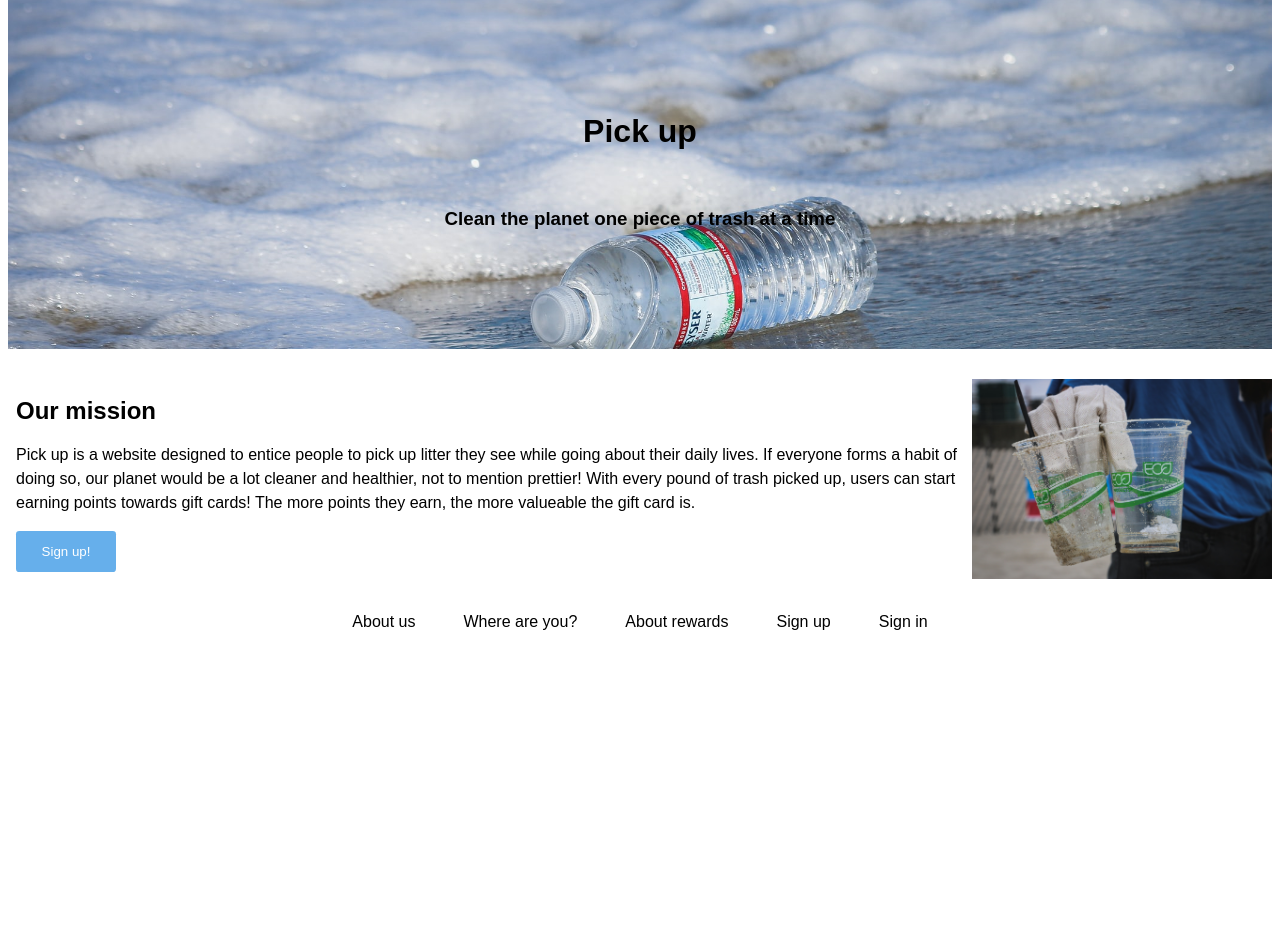
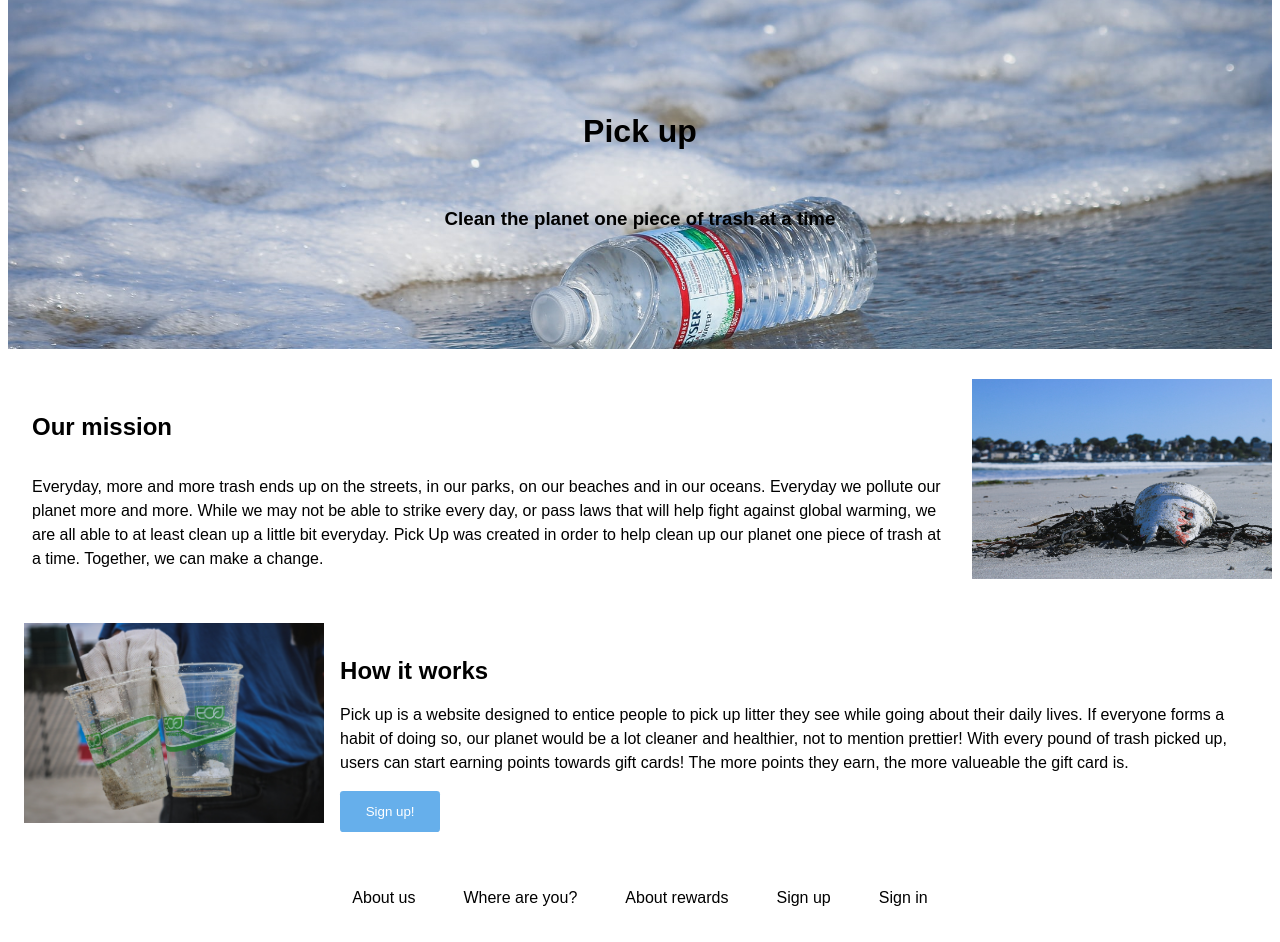
Before and after one commit to aevans1910/pick-up, a PHP site: page / in a window 1280 px wide. Shown: the part 81-1023 px from the top of the page. Before the commit the page ends 711 px from the top, so only its background shows below. Run offline with PHP 8.4, Linux system fonts and the light colour scheme.

Commit message:
[finish] home page

```diff
--- a/account.html
+++ b/account.html
@@ -4,7 +4,7 @@
         <meta charset="UTF-8">
         <meta name="viewport" content="width=device-width, initial-scale=1.0">
         <meta http-equiv="X-UA-Compatible" content="ie=edge">
-        <title>Eco tech</title>
+        <title>Pick Up</title>
 
         <!-- Link to personalized styles -->
         <link rel="stylesheet" href="style.css">
--- a/index.html
+++ b/index.html
@@ -4,7 +4,7 @@
         <meta charset="UTF-8">
         <meta name="viewport" content="width=device-width, initial-scale=1.0">
         <meta http-equiv="X-UA-Compatible" content="ie=edge">
-        <title>Eco tech</title>
+        <title>Pick Up</title>
 
         <!-- Link to personalized styles -->
         <link rel="stylesheet" href="style.css">
@@ -31,11 +31,32 @@
             </div>
         </div>
 
-        <!-- Image and text -->
+        <!-- Image and text 1-->
         <div id="img-and-text">
+            <div class="text">
+                <h2>Our mission</h2>
+                <p>Everyday, more and more trash ends up on the streets, in our parks,
+                    on our beaches and in our oceans. Everyday we pollute our planet
+                    more and more. While we may not be able to strike every day, or
+                    pass laws that will help fight against global warming, we are all
+                    able to at least clean up a little bit everyday. Pick Up was created
+                    in order to help clean up our planet one piece of trash at a time.
+                    Together, we can make a change.
+                </p>
+            </div>
+            <div class="image">
+                <img src="images/litter2.jpg">
+            </div>
+        </div>
+
+        <!-- Image and text 2-->
+        <div id="img-and-text">
+            <div class="image">
+                <img src="images/litter.jpg">
+            </div>
             <div class="text-and-button">
                 <div class="text">
-                    <h2>Our mission</h2>
+                    <h2>How it works</h2>
                     <p>Pick up is a website designed to entice people to pick up litter
                         they see while going about their daily lives. If everyone forms a
                         habit of doing so, our planet would be a lot cleaner and healthier,
@@ -44,22 +65,19 @@
                         earn, the more valueable the gift card is. </p>
                 </div>
                 <section>
-                    <button type="submit">Sign up!</button>
+                    <button> <a href="rewards.html"> Sign up! </a></button>
                 </section>
-            </div>
-            <div class="image">
-                <img src="images/litter.jpg">
             </div>
         </div>
 
         <!-- Footer -->
         <div class="Footer">
             <div class="Buttons">
-                <a class="nav-item nav-link" href="index.html">About us</a>
-                <a class="nav-item nav-link" href="location.html">Where are you?</a>
-                <a class="nav-item nav-link" href="rewards.html">About rewards</a>
-                <a class="nav-item nav-link" href="rewards.html">Sign up</a>
-                <a class="nav-item nav-link" href="account.html">Sign in</a>
+                <a class="footer-item footer-link" href="index.html">About us</a>
+                <a class="footer-item footer-link" href="location.html">Where are you?</a>
+                <a class="footer-item footer-link" href="rewards.html">About rewards</a>
+                <a class="footer-item footer-link" href="rewards.html">Sign up</a>
+                <a class="footer-item footer-link" href="account.html">Sign in</a>
             </div>
         </div>
     </body>
--- a/location.html
+++ b/location.html
@@ -4,7 +4,7 @@
         <meta charset="UTF-8">
         <meta name="viewport" content="width=device-width, initial-scale=1.0">
         <meta http-equiv="X-UA-Compatible" content="ie=edge">
-        <title>Eco tech</title>
+        <title>Pick Up</title>
 
         <!-- Link to personalized styles -->
         <link rel="stylesheet" href="style.css">
--- a/rewards.html
+++ b/rewards.html
@@ -4,7 +4,7 @@
         <meta charset="UTF-8">
         <meta name="viewport" content="width=device-width, initial-scale=1.0">
         <meta http-equiv="X-UA-Compatible" content="ie=edge">
-        <title>Eco tech</title>
+        <title>Pick Up</title>
 
         <!-- Link to personalized styles -->
         <link rel="stylesheet" href="style.css">
--- a/style.css
+++ b/style.css
@@ -76,6 +76,7 @@
             display: flex;
             justify-content: center;
             flex-direction: column;
+            margin: 1em;
         }
 
         #img-and-text > .image> img{
@@ -85,6 +86,50 @@
             height: 200px;
             margin-left: 8px;
             border: none;
+        }
+
+        #img-and-text > .text-and-button {
+            display: flex;
+            justify-content: center;
+            flex-direction: column;
+            margin: 1em;
+        }
+
+        .text-and-button button {
+            padding: 1em;
+            background-color: #66AFEB;
+            color: white;
+            border: none;
+            border-radius: 0.25em;
+            margin: 0 0 1em 0;
+            width: 100px;
+            justify-self: center;
+            align-self: center;
+        }
+
+        #img-and-text > .text-and-button > section > button > a {
+            text-decoration: none;
+            color: white;
+        }
+
+    /* Here is style for the navigation bar */
+        .Footer {
+            display: flex;
+            justify-content: center;
+            flex-direction: row;
+        }
+
+        .Buttons {
+            display: flex;
+            justify-content: center;
+            flex-direction: row;
+            align-items: center;
+        }
+
+        .Buttons > .footer-item {
+            margin: 1.5em;
+            text-decoration: none;
+            color: black;
         }
 
 /* Here is some styling for the rewards page */
```
Also changed, not shown: images/litter2.jpg (added).
